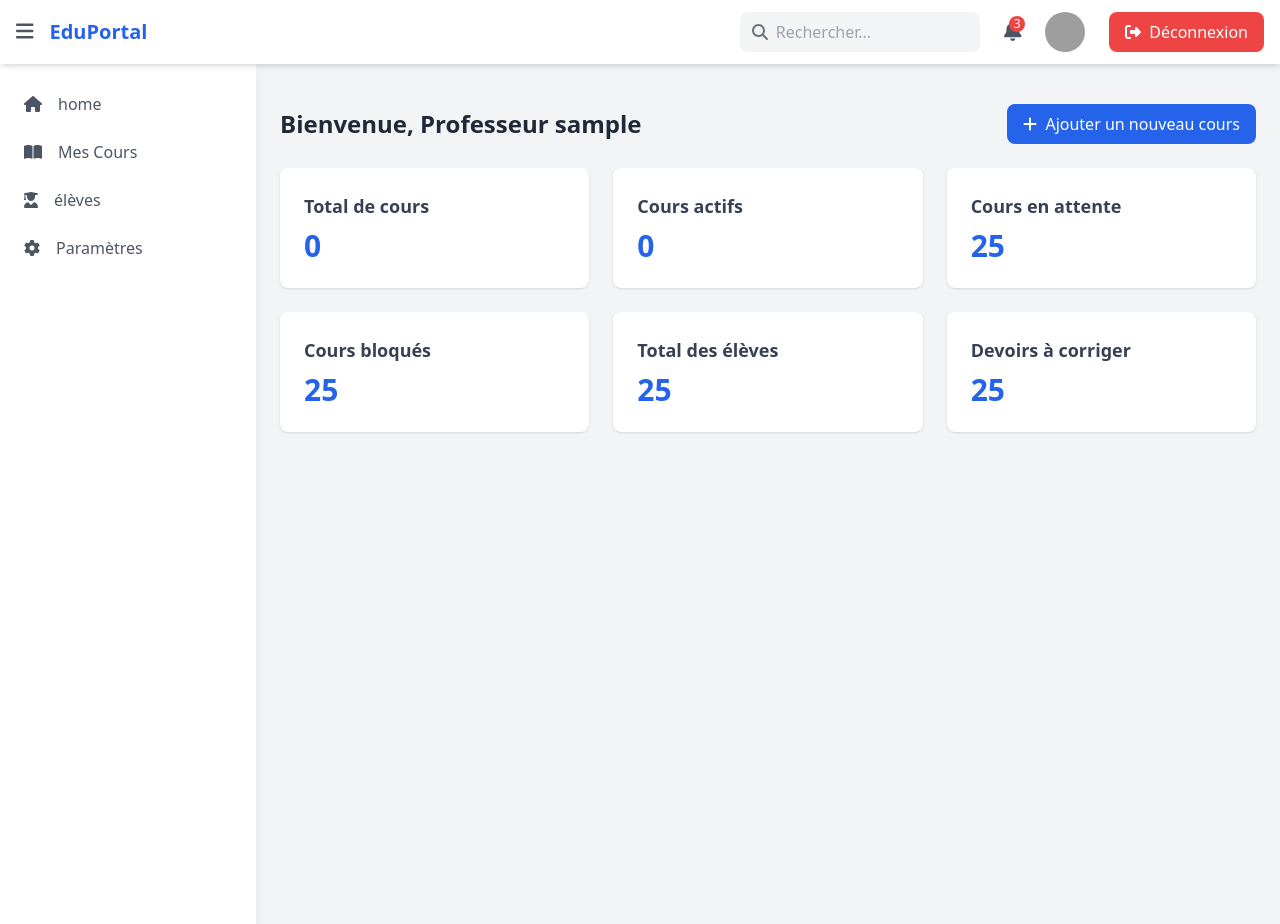
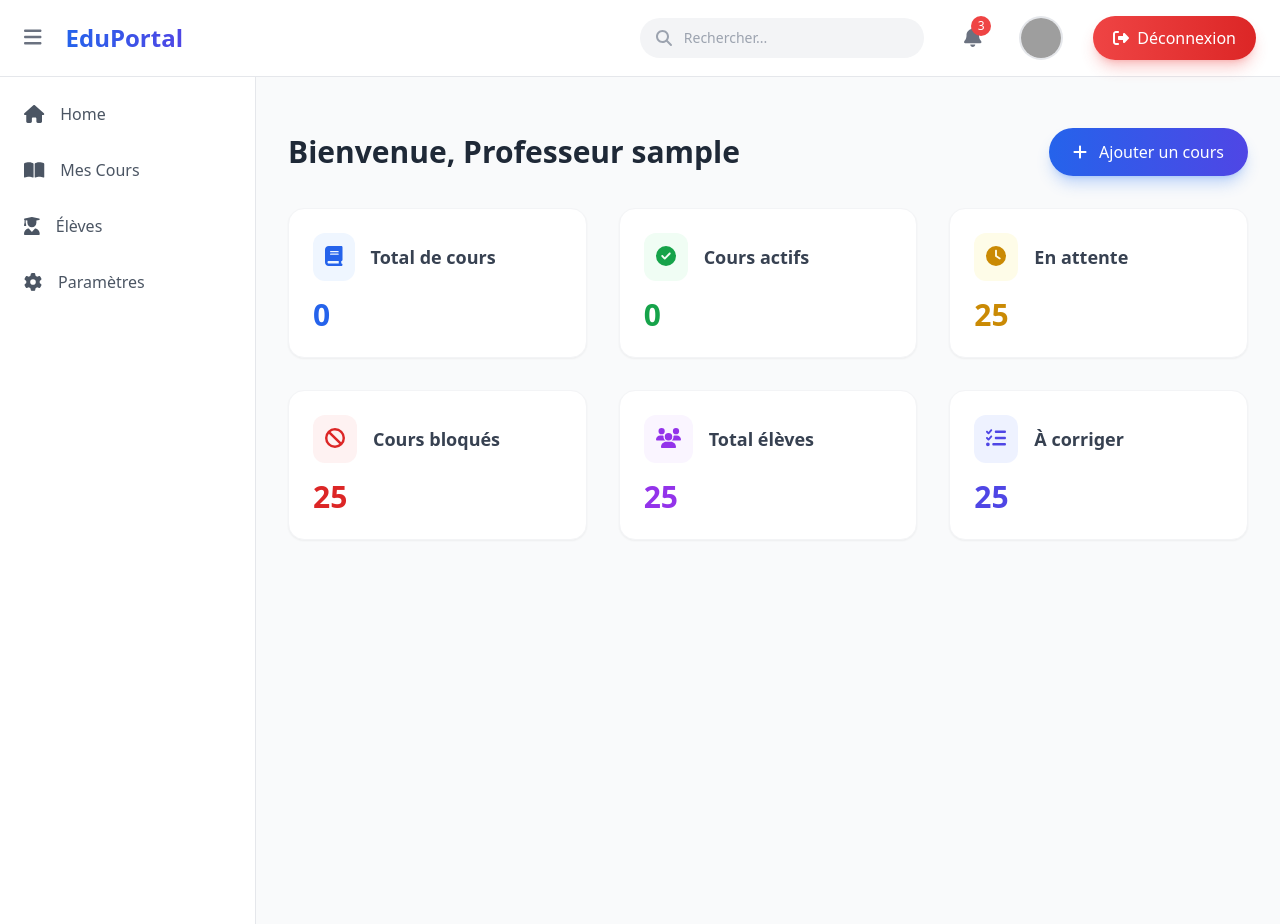
Before and after one commit to abdelouafir/Youdemy, a PHP site: page /app/Views/dashboard/Enseignant/home.php in a window 1280 px wide. Run offline with PHP 8.4, Linux system fonts and the light colour scheme; the visitor is signed in with stand-in values (Sample User, id 1); data that the repository does not hold is empty; some libraries are stand-ins or nearby versions; grey boxes are pictures that could not be loaded.

Commit message:
fixid un problem done update cours

```diff
--- a/app/Views/dashboard/Enseignant/home.php
+++ b/app/Views/dashboard/Enseignant/home.php
@@ -34,34 +34,33 @@ if (isset($_SESSION['user'])) {
     <script src="https://cdnjs.cloudflare.com/ajax/libs/font-awesome/6.4.0/js/all.min.js"></script>
     <script src="https://cdn.tailwindcss.com"></script>
 </head>
-<body class="bg-gray-100">
+<body class="bg-gray-50">
     <!-- Navbar -->
-    <nav class="bg-white shadow-md fixed w-full z-10">
-        <div class="px-4 py-3 flex justify-between items-center">
-            <div class="flex items-center gap-4">
-                <button id="toggleSidebar" class="text-gray-600 hover:text-gray-800">
+    <nav class="bg-white border-b fixed w-full z-10">
+        <div class="px-6 py-4 flex justify-between items-center">
+            <div class="flex items-center gap-6">
+                <button id="toggleSidebar" class="text-gray-500 hover:text-gray-700 transition-colors">
                     <i class="fas fa-bars text-xl"></i>
                 </button>
-                <span class="text-xl font-bold text-blue-600">EduPortal</span>
+                <span class="text-2xl font-bold bg-gradient-to-r from-blue-600 to-indigo-600 text-transparent bg-clip-text">EduPortal</span>
             </div>
 
-            <div class="flex items-center gap-6">
-                <div class="hidden md:flex items-center gap-2 bg-gray-100 px-3 py-2 rounded-lg">
-                    <i class="fas fa-search text-gray-500"></i>
-                    <input type="text" placeholder="Rechercher..." class="bg-transparent outline-none w-48">
+            <div class="flex items-center gap-8">
+                <div class="hidden md:flex items-center gap-3 bg-gray-100 px-4 py-2.5 rounded-full">
+                    <i class="fas fa-search text-gray-400"></i>
+                    <input type="text" placeholder="Rechercher..." class="bg-transparent outline-none w-56 text-sm">
                 </div>
 
-                <button class="relative">
-                    <i class="fas fa-bell text-gray-600 text-xl"></i>
-                    <span class="absolute -top-1 -right-1 bg-red-500 text-white text-xs rounded-full w-4 h-4 flex items-center justify-center">
+                <button class="relative hover:bg-gray-100 p-2 rounded-full transition-colors">
+                    <i class="fas fa-bell text-gray-500 text-xl"></i>
+                    <span class="absolute -top-0.5 -right-0.5 bg-red-500 text-white text-xs rounded-full w-5 h-5 flex items-center justify-center">
                         3
                     </span>
                 </button>
 
-                <img src="/api/placeholder/40/40" alt="Profile" class="w-10 h-10 rounded-full">
+                <img src="/api/placeholder/40/40" alt="Profile" class="w-10 h-10 rounded-full ring-2 ring-gray-200">
 
-                <!-- Nouveau bouton de déconnexion -->
-                <a href="../../auth/logout.php" class="bg-red-500 hover:bg-red-600 text-white px-4 py-2 rounded-lg flex items-center gap-2">
+                <a href="../../auth/logout.php" class="bg-gradient-to-r from-red-500 to-red-600 hover:from-red-600 hover:to-red-700 text-white px-5 py-2.5 rounded-full flex items-center gap-2 transition-all shadow-lg shadow-red-500/30">
                     <i class="fas fa-sign-out-alt"></i>
                     <span>Déconnexion</span>
                 </a>
@@ -70,94 +69,106 @@ if (isset($_SESSION['user'])) {
     </nav>
 
     <!-- Sidebar -->
-    <aside id="sidebar" class="fixed left-0 top-0 mt-16 h-full bg-white shadow-lg w-64 transition-all duration-300">
-        <div class="py-4">
-            <nav>
-                <a href="./home.php" class="flex items-center gap-4 px-6 py-3 text-gray-600 hover:bg-blue-50 hover:text-blue-600">
-                    <i class="fas fa-home"></i>
-                    <span class="sidebar-text">home</span>
+    <aside id="sidebar" class="fixed left-0 top-0 mt-16 h-full bg-white border-r w-64 transition-all duration-300">
+        <div class="py-6">
+            <nav class="space-y-1">
+                <a href="./home.php" class="flex items-center gap-4 px-6 py-3.5 text-gray-600 hover:bg-blue-50/80 hover:text-blue-600 transition-colors rounded-r-full">
+                    <i class="fas fa-home text-lg"></i>
+                    <span class="sidebar-text font-medium">Home</span>
                 </a>
-                <a href="./Enseignant.php" class="flex items-center gap-4 px-6 py-3 text-gray-600 hover:bg-blue-50 hover:text-blue-600">
-                    <i class="fas fa-book-open"></i>
-                    <span class="sidebar-text">Mes Cours</span>
+                <a href="./Enseignant.php" class="flex items-center gap-4 px-6 py-3.5 text-gray-600 hover:bg-blue-50/80 hover:text-blue-600 transition-colors rounded-r-full">
+                    <i class="fas fa-book-open text-lg"></i>
+                    <span class="sidebar-text font-medium">Mes Cours</span>
                 </a>
-                <a href="#" class="flex items-center gap-4 px-6 py-3 text-gray-600 hover:bg-blue-50 hover:text-blue-600">
-                    <i class="fas fa-user-graduate"></i> <!-- Icône d'élève -->
-                    <span class="sidebar-text"> élèves</span>
+                <a href="#" class="flex items-center gap-4 px-6 py-3.5 text-gray-600 hover:bg-blue-50/80 hover:text-blue-600 transition-colors rounded-r-full">
+                    <i class="fas fa-user-graduate text-lg"></i>
+                    <span class="sidebar-text font-medium">Élèves</span>
                 </a>
-
-                <a href="#" class="flex items-center gap-4 px-6 py-3 text-gray-600 hover:bg-blue-50 hover:text-blue-600">
-                    <i class="fas fa-cog"></i>
-                    <span class="sidebar-text">Paramètres</span>
+                <a href="#" class="flex items-center gap-4 px-6 py-3.5 text-gray-600 hover:bg-blue-50/80 hover:text-blue-600 transition-colors rounded-r-full">
+                    <i class="fas fa-cog text-lg"></i>
+                    <span class="sidebar-text font-medium">Paramètres</span>
                 </a>
             </nav>
         </div>
     </aside>
 
     <!-- Main Content -->
-    <main id="mainContent" class="pt-20 ml-64 transition-all duration-300">
-        <div class="p-6">
-            <!-- En-tête avec bouton d'ajout -->
-            <div class="flex justify-between items-center mb-6">
-                <h1 class="text-2xl font-bold text-gray-800">
+    <main id="mainContent" class="pt-24 ml-64 transition-all duration-300">
+        <div class="p-8">
+            <div class="flex justify-between items-center mb-8">
+                <h1 class="text-3xl font-bold text-gray-800">
                     Bienvenue, Professeur <?php echo $data['username'] ?>
                 </h1>
-                <a href="../../courses/create.php" class="bg-blue-600 hover:bg-blue-700 text-white px-4 py-2 rounded-lg flex items-center gap-2">
+                <a href="../../courses/create.php" class="bg-gradient-to-r from-blue-600 to-indigo-600 hover:from-blue-700 hover:to-indigo-700 text-white px-6 py-3 rounded-full flex items-center gap-3 transition-all shadow-lg shadow-blue-500/30">
                     <i class="fas fa-plus"></i>
-                    <span>Ajouter un nouveau cours</span>
+                    <span>Ajouter un cours</span>
                 </a>
             </div>
 
-            <div class="grid grid-cols-1 md:grid-cols-2 lg:grid-cols-3 gap-6">
-    <!-- Stats Cards -->
-            <div class="bg-white p-6 rounded-lg shadow">
-                <h3 class="text-lg font-semibold text-gray-700 mb-2">
-                    Total de cours
-                </h3>
+            <div class="grid grid-cols-1 md:grid-cols-2 lg:grid-cols-3 gap-8">
+                <div class="bg-white p-6 rounded-2xl shadow-sm border border-gray-100 hover:shadow-md transition-shadow">
+                    <div class="flex items-center gap-4 mb-4">
+                        <div class="p-3 bg-blue-50 rounded-xl">
+                            <i class="fas fa-book text-blue-600 text-xl"></i>
+                        </div>
+                        <h3 class="text-lg font-semibold text-gray-700">Total de cours</h3>
+                    </div>
                     <p class="text-3xl font-bold text-blue-600"><?php echo $emrollement->toutal_cours($conction,$data['id']) ?></p>
                 </div>
 
-            <div class="bg-white p-6 rounded-lg shadow">
-                <h3 class="text-lg font-semibold text-gray-700 mb-2">
-                    Cours actifs
-                </h3>
-                <p class="text-3xl font-bold text-blue-600"><?php echo $emrollement->toutal_cours_active($conction,$data['id'])?></p>
+                <div class="bg-white p-6 rounded-2xl shadow-sm border border-gray-100 hover:shadow-md transition-shadow">
+                    <div class="flex items-center gap-4 mb-4">
+                        <div class="p-3 bg-green-50 rounded-xl">
+                            <i class="fas fa-check-circle text-green-600 text-xl"></i>
+                        </div>
+                        <h3 class="text-lg font-semibold text-gray-700">Cours actifs</h3>
+                    </div>
+                    <p class="text-3xl font-bold text-green-600"><?php echo $emrollement->toutal_cours_active($conction,$data['id'])?></p>
                 </div>
 
-            <div class="bg-white p-6 rounded-lg shadow">
-                <h3 class="text-lg font-semibold text-gray-700 mb-2">
-                    Cours en attente
-                </h3>
-                <p class="text-3xl font-bold text-blue-600">25</p>
+                <div class="bg-white p-6 rounded-2xl shadow-sm border border-gray-100 hover:shadow-md transition-shadow">
+                    <div class="flex items-center gap-4 mb-4">
+                        <div class="p-3 bg-yellow-50 rounded-xl">
+                            <i class="fas fa-clock text-yellow-600 text-xl"></i>
+                        </div>
+                        <h3 class="text-lg font-semibold text-gray-700">En attente</h3>
+                    </div>
+                    <p class="text-3xl font-bold text-yellow-600">25</p>
                 </div>
 
-            <div class="bg-white p-6 rounded-lg shadow">
-                <h3 class="text-lg font-semibold text-gray-700 mb-2">
-                    Cours bloqués
-                </h3>
-                <p class="text-3xl font-bold text-blue-600">25</p>
+                <div class="bg-white p-6 rounded-2xl shadow-sm border border-gray-100 hover:shadow-md transition-shadow">
+                    <div class="flex items-center gap-4 mb-4">
+                        <div class="p-3 bg-red-50 rounded-xl">
+                            <i class="fas fa-ban text-red-600 text-xl"></i>
+                        </div>
+                        <h3 class="text-lg font-semibold text-gray-700">Cours bloqués</h3>
+                    </div>
+                    <p class="text-3xl font-bold text-red-600">25</p>
                 </div>
 
-            <div class="bg-white p-6 rounded-lg shadow">
-                <h3 class="text-lg font-semibold text-gray-700 mb-2">
-                    Total des élèves
-                </h3>
-                <p class="text-3xl font-bold text-blue-600">25</p>
+                <div class="bg-white p-6 rounded-2xl shadow-sm border border-gray-100 hover:shadow-md transition-shadow">
+                    <div class="flex items-center gap-4 mb-4">
+                        <div class="p-3 bg-purple-50 rounded-xl">
+                            <i class="fas fa-users text-purple-600 text-xl"></i>
+                        </div>
+                        <h3 class="text-lg font-semibold text-gray-700">Total élèves</h3>
+                    </div>
+                    <p class="text-3xl font-bold text-purple-600">25</p>
                 </div>
 
-            <div class="bg-white p-6 rounded-lg shadow">
-                <h3 class="text-lg font-semibold text-gray-700 mb-2">
-                    Devoirs à corriger
-                </h3>
-                <p class="text-3xl font-bold text-blue-600">25</p>
+                <div class="bg-white p-6 rounded-2xl shadow-sm border border-gray-100 hover:shadow-md transition-shadow">
+                    <div class="flex items-center gap-4 mb-4">
+                        <div class="p-3 bg-indigo-50 rounded-xl">
+                            <i class="fas fa-tasks text-indigo-600 text-xl"></i>
+                        </div>
+                        <h3 class="text-lg font-semibold text-gray-700">À corriger</h3>
+                    </div>
+                    <p class="text-3xl font-bold text-indigo-600">25</p>
                 </div>
             </div>
-
         </div>
     </main>
 
-    <script src="../../../public/js/script.js">
-
-    </script>
+    <script src="../../../public/js/script.js"></script>
 </body>
 </html>
```
Also changed, not shown: app/Controllers/updatecourse.php (+10 -3 lines), app/Views/courses/create.php (+10 -9 lines), app/Views/dashboard/Enseignant/Enseignant.php (+5 -6 lines). Lines whose indentation alone changed are shown as unchanged.
